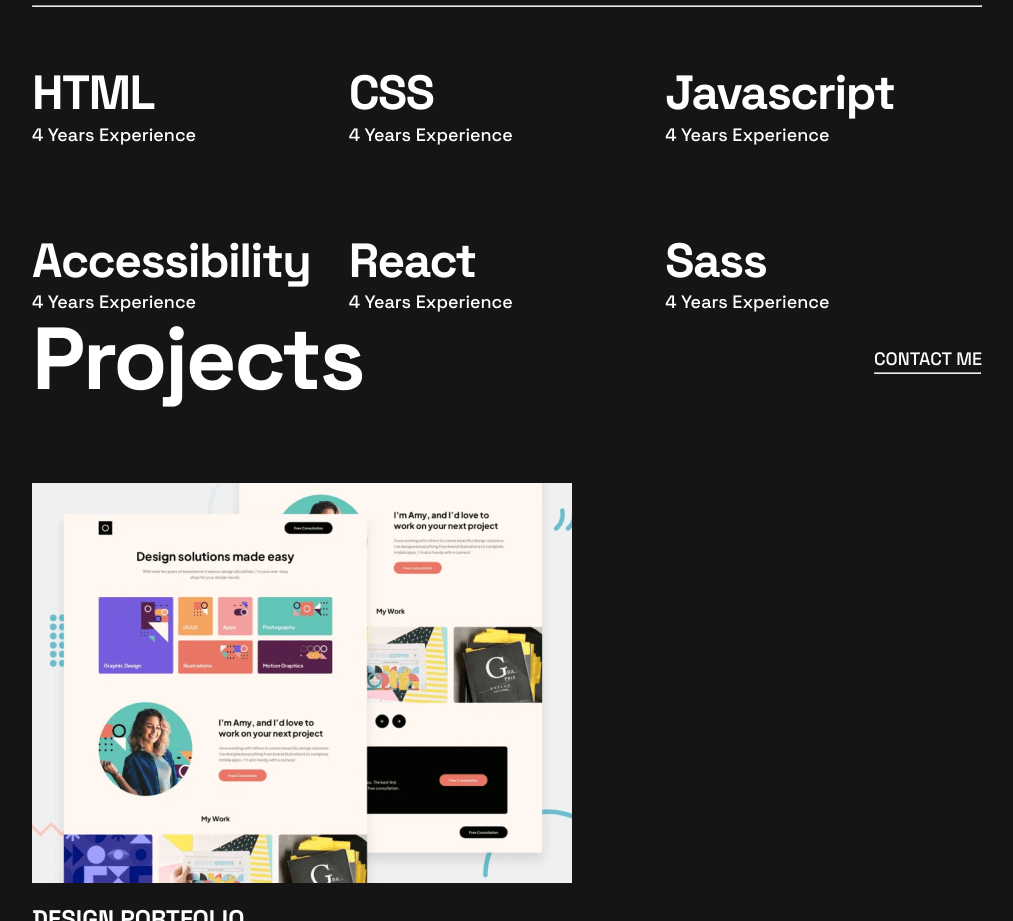
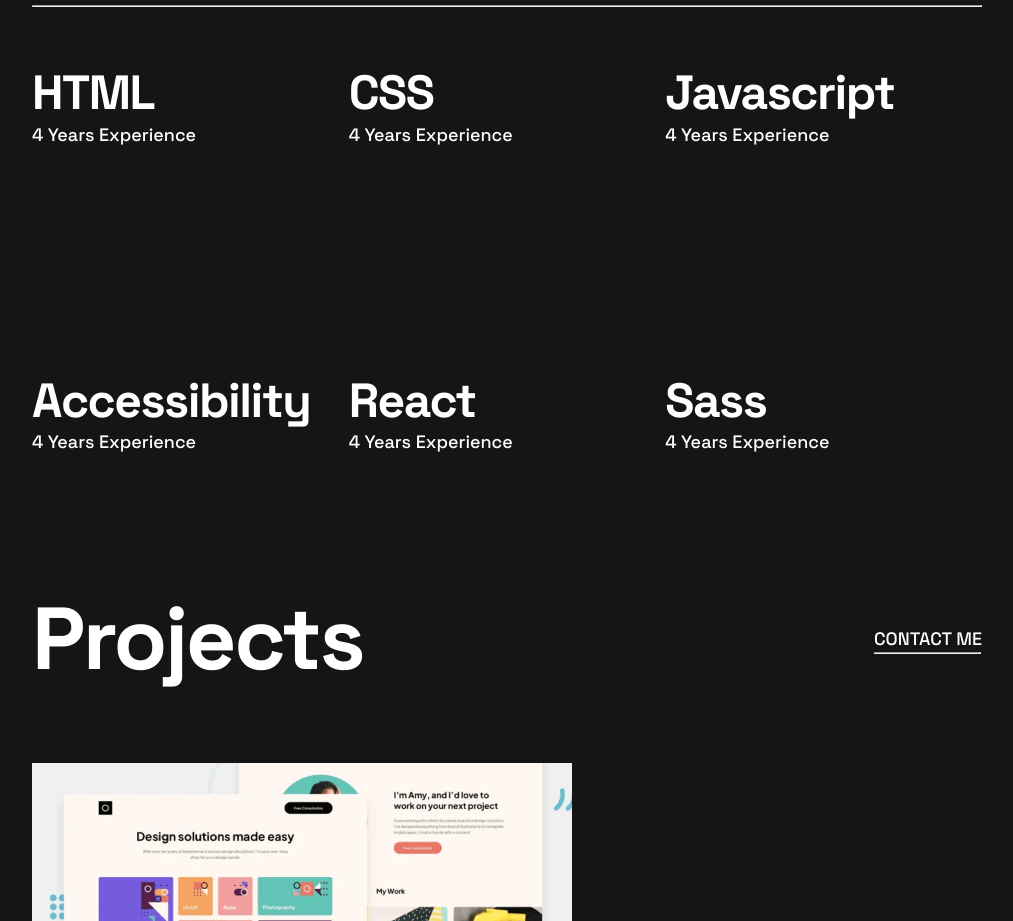
Before and after one commit to Turgunaliyev030408/single, a plain HTML site: page index.html in a window 1280 px wide. Shown: the part 840-1761 px from the top of the page, without its empty margins (133-1146 px from the left). Drawn offline with nearby package versions, Linux system fonts and the light colour scheme; files that its build step writes are made by us from their sources.

Commit message:
adamkeyes

```diff
--- a/scss/pages/_home.scss
+++ b/scss/pages/_home.scss
@@ -50,6 +50,7 @@ main {
   font-weight: 500;
   line-height: 1.5;
   text-align: left;
+  padding-bottom: 14rem;
 }
 
 .project__container {
@@ -71,6 +72,7 @@ main {
   justify-content: space-between;
   align-items: center;
   text-align: center;
+  // padding-top: 14rem;
 }
 .project__mi {
   font-size: 88px;
```
